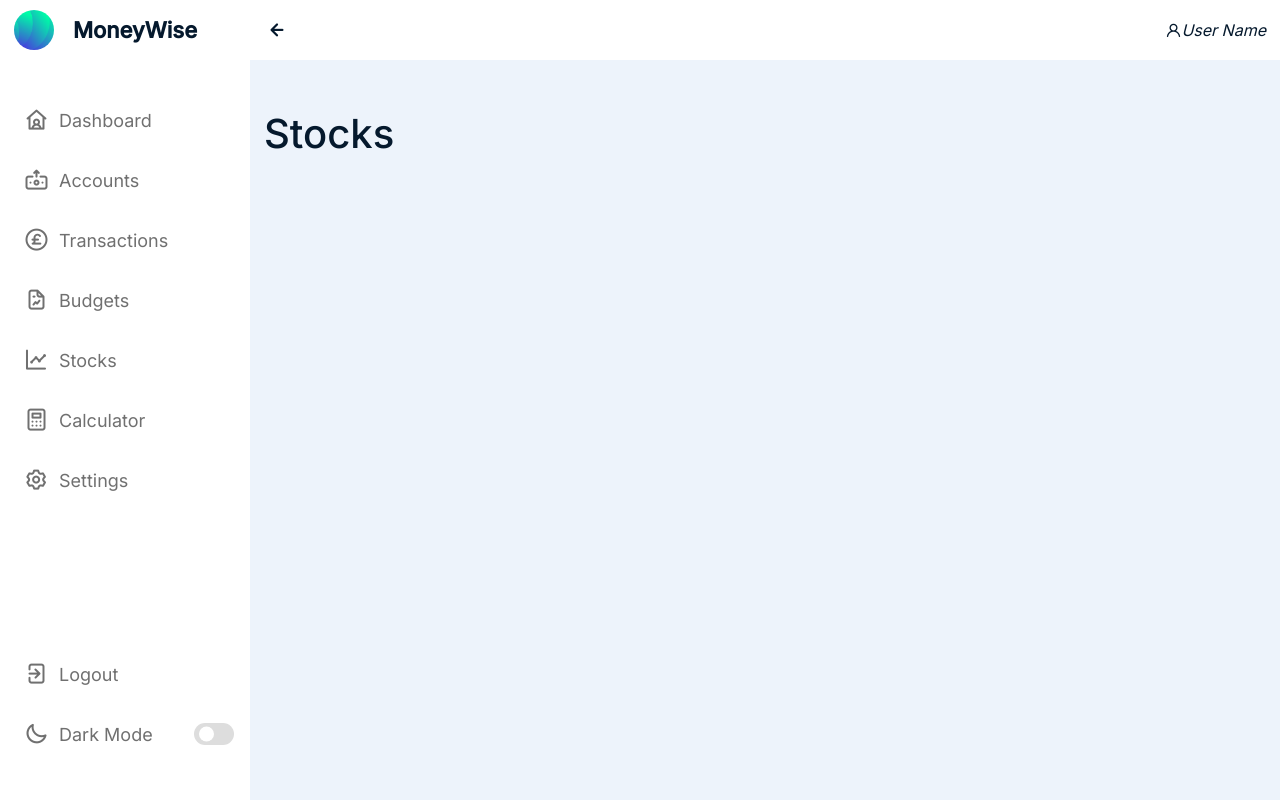
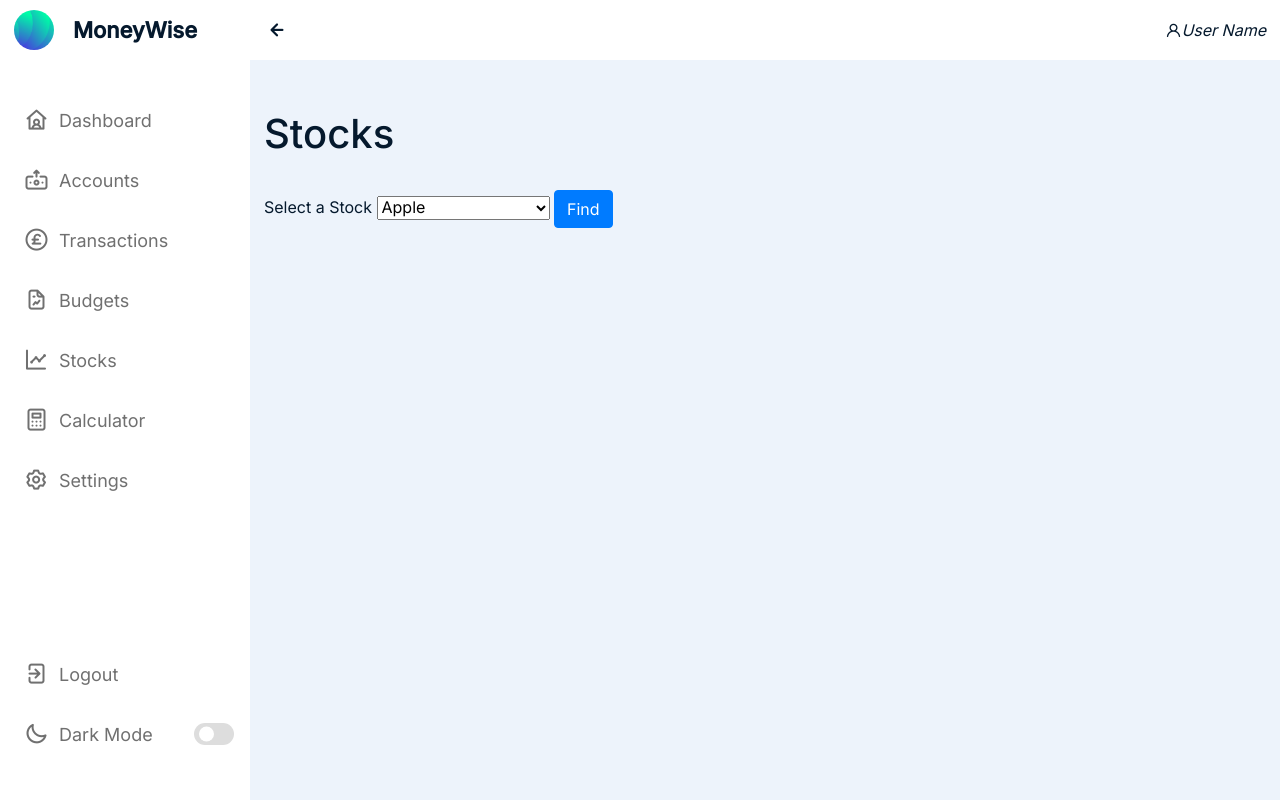
Before and after one commit to Viver2nd/MoneyWise, a Django app: page /stocks/ in a window 1280 px wide. Run offline with Django 4.2, Linux system fonts and the light colour scheme; the visitor is signed in with stand-in values (Sample User, id 1).

Commit message:
Stock Api. Warning (Only 100 calls per day on free version)

```diff
--- a/main_app/templates/stocks.html
+++ b/main_app/templates/stocks.html
@@ -3,35 +3,55 @@
 
 <h1>Stocks</h1>
 <br>
+<form id="stock-form" action="">
+    <label for="stock-search">Select a Stock</label>
+    <select id="stock-search">
+    {% for stock in stock_selection %}
+        <option value="{{ stock.1 }}-{{ stock.0 }}">{{ stock.0 }}</option>
+    {% endfor %}
+    </select>
+    <button type="submit" class="btn btn-primary">Find</button>
+</form>
+<br><br>
 <div id="stock-section">
     <h2></h2>
 </div>
 
 
-
 <script>
     const baseURL = 'https://www.alphavantage.co/query';
     const apiKey = 'KEDWTVV13Y63RVQR';
-    let outputType = 'TIME_SERIES_INTRADAY';
-    let stock = 'IBM';
 
-    const url = `${baseURL}?function=${outputType}&symbol=${stock}&interval=5min&apikey=${apiKey}`;
 
-    fetch(url)
-    .then(response => response.json())
-    .then(data => {
-        const timeSeriesData = data['Time Series (5min)'];
-        const latestDataPoint = Object.values(timeSeriesData)[0]; // Get the first (latest) data point
+    let outputType = 'TIME_SERIES_MONTHLY';
 
-        const currentStockPrice = parseFloat(latestDataPoint['4. close']);
-        console.log('Current Stock Price:', currentStockPrice);
 
-        document.querySelector('h2').innerText = data['Meta Data']['2. Symbol'];
+    document.getElementById('stock-form').addEventListener('submit', function(event) {
+        event.preventDefault();
+        let [stock, name] = document.getElementById('stock-search').value.split('-');
+
+
+
+
+        const url = `${baseURL}?function=${outputType}&symbol=${stock}&apikey=${apiKey}`;
+        fetch(url)
+        .then(response => response.json())
+        .then(data => {
+            console.log(data)
+            const timeSeriesData = data['Monthly Time Series'];
+            const latestDataPoint = Object.values(timeSeriesData)[0];
+            const currentStockPrice = parseFloat(latestDataPoint['4. close']);
+
+            document.querySelector('h2').innerText = `${name}: £${currentStockPrice.toFixed(2)}`;
+
+        })
+        .catch(error => {
+            console.error('Error fetching data:', error);
+        })
 
     })
-    .catch(error => {
-        console.error('Error fetching data:', error);
-    });
+
 
 </script>
+
 {% endblock %}
--- a/main_app/views.py
+++ b/main_app/views.py
@@ -35,7 +35,6 @@ def accounts(request):
   })
 
 
-
 @login_required
 def budgets(request):
   # Pass through relevent data
@@ -50,8 +49,19 @@ def budgets(request):
 @login_required
 def stocks(request):
 
+  stock_selection = [
+  ['Apple', 'AAPL'], ['Amazon', 'AMZN'], ['Microsoft', 'MSFT'], ['Alphabet (Google)', 'GOOGL'], ['Facebook', 'FB'],
+  ['Tesla', 'TSLA'], ['Netflix', 'NFLX'], ['Alibaba', 'BABA'], ['JPMorgan Chase', 'JPM'], ['Visa', 'V'],
+  ['Johnson & Johnson', 'JNJ'], ['Walmart', 'WMT'], ['Procter & Gamble', 'PG'], ['Mastercard', 'MA'], ['Bank of America', 'BAC'],
+  ['Verizon', 'VZ'], ['NVIDIA', 'NVDA'], ['Disney', 'DIS'], ['Adobe', 'ADBE'], ['Coca-Cola', 'KO'], ['Intel', 'INTC'],
+  ['PayPal', 'PYPL'], ['Pfizer', 'PFE'], ['Cisco', 'CSCO'], ['Netflix', 'NFLX'], ['Oracle', 'ORCL'], ['Abbott Laboratories', 'ABT'],
+  ['Salesforce', 'CRM'], ['Qualcomm', 'QCOM'], ['Home Depot', 'HD'],
+  ]
 
-  return render(request, 'stocks.html')
+  return render(request, 'stocks.html', {
+   'stock_selection': stock_selection
+  })
+
 
 
 @login_required
@@ -226,4 +236,4 @@ class BudgetUpdate(LoginRequiredMixin, UpdateView):
 
 class BudgetDelete(LoginRequiredMixin, DeleteView):
   model = Budget
-  success_url = '/budget'
+  success_url = '/budgets'
```
